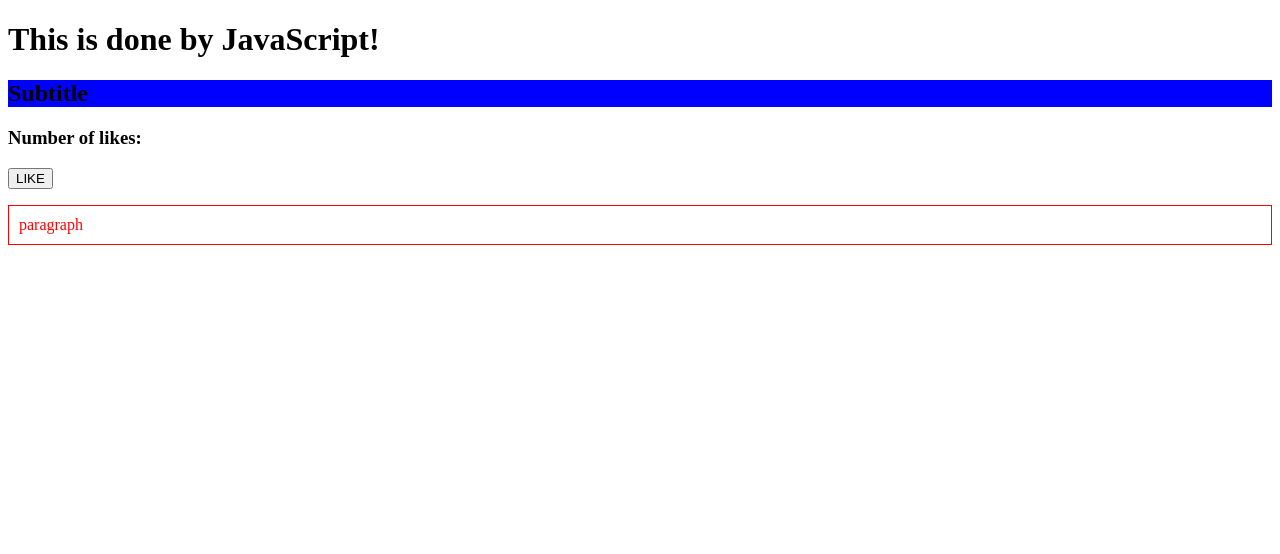
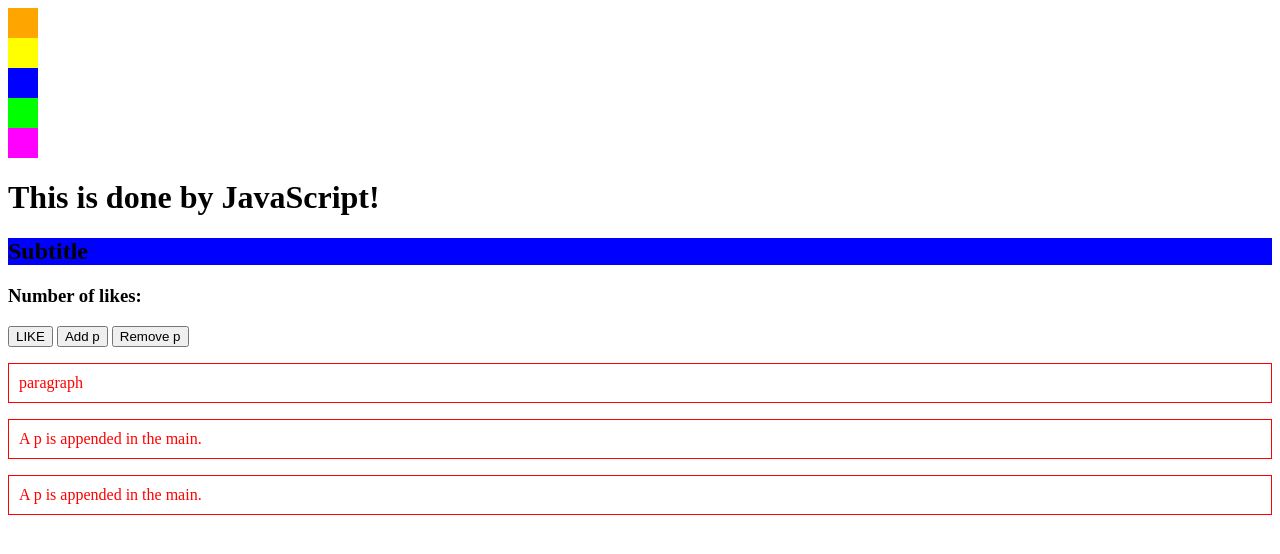
Before and after one commit to evebalog/sah-js-practice-april-20, a plain HTML site: page index.html in a window 1280 px wide. Drawn offline with nearby package versions, Linux system fonts and the light colour scheme.

Commit message:
Added some functions

```diff
--- a/index.html
+++ b/index.html
@@ -7,11 +7,15 @@
     <title>Document</title>
 </head>
 <body>
+    <div id="box-container"></div>
     <h1>Hello</h1>
     <h2>Subtitle</h2>
     <h3>Number of likes: <span></span></h3>
     <button>LIKE</button>
+    <button id="add">Add p</button>
+    <button id="remove">Remove p</button>
     <p>paragraph</p>
+    <main></main>
     <script src="https://code.jquery.com/jquery-3.5.0.min.js"></script>
     <script src="scripts.js"></script>
 </body>
--- a/scripts.js
+++ b/scripts.js
@@ -9,6 +9,42 @@ console.log('Scripts file is loaded.');
 // $('css selector').action()
 
 $('h1').text('This is done by JavaScript!');
-$('p').css('border', '1px solid red');
-$('p').css('padding', '10px');
+
 $('h2').toggleClass('blue');
+
+let colors = ['orange', 'yellow', 'blue', 'lime', 'magenta'];
+
+colors.forEach(function (color) {
+    $('#box-container').append('<div class="box"></div>');
+    $('.box:last-child').css('background', color);
+});
+
+ for (let index = 0; index < 100; index++) {
+     console.log(index);
+ };
+
+
+function myLittleFunction() {
+    if ($('p').length < 5) {
+        $('main').append('<p>A p is appended in the main.</p>');
+    } else {
+        console.log("We've reached the maximum paragraph number.")
+    };
+
+    $('p').css('border', '1px solid red');
+    $('p').css('padding', '10px');
+}
+
+myLittleFunction();
+myLittleFunction();
+
+$('#add').click(myLittleFunction);
+$('#remove').click(function () {
+    $('p:last-child').remove();
+});
+
+// if (condition that can be true or false) {
+//     condition is true
+// } else {
+//     condition is false
+// }
--- a/style.css
+++ b/style.css
@@ -5,3 +5,8 @@ p {
 .blue {
     background: blue;
 }
+
+.box {
+    width: 30px;
+    height: 30px;
+}
```
